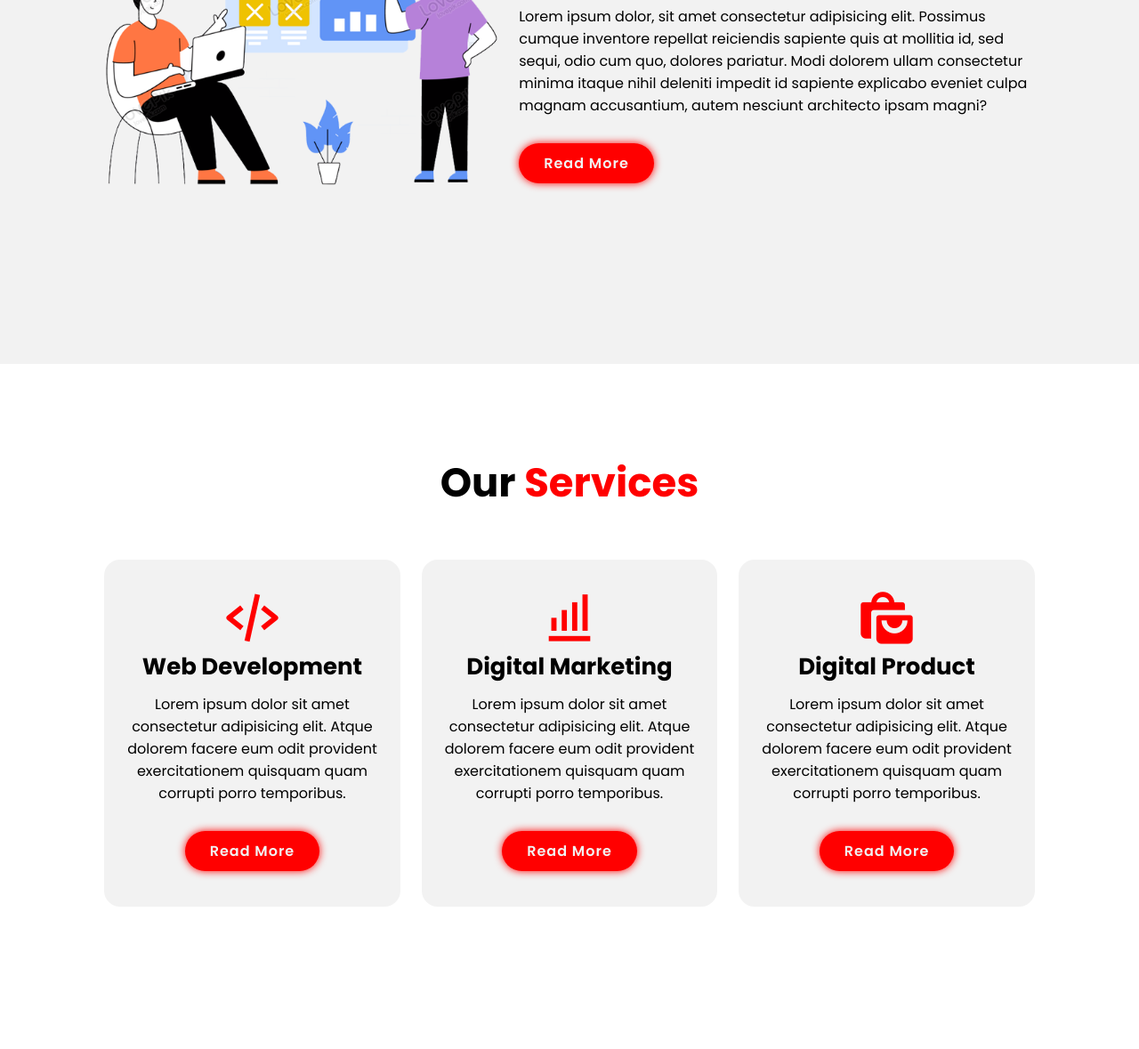
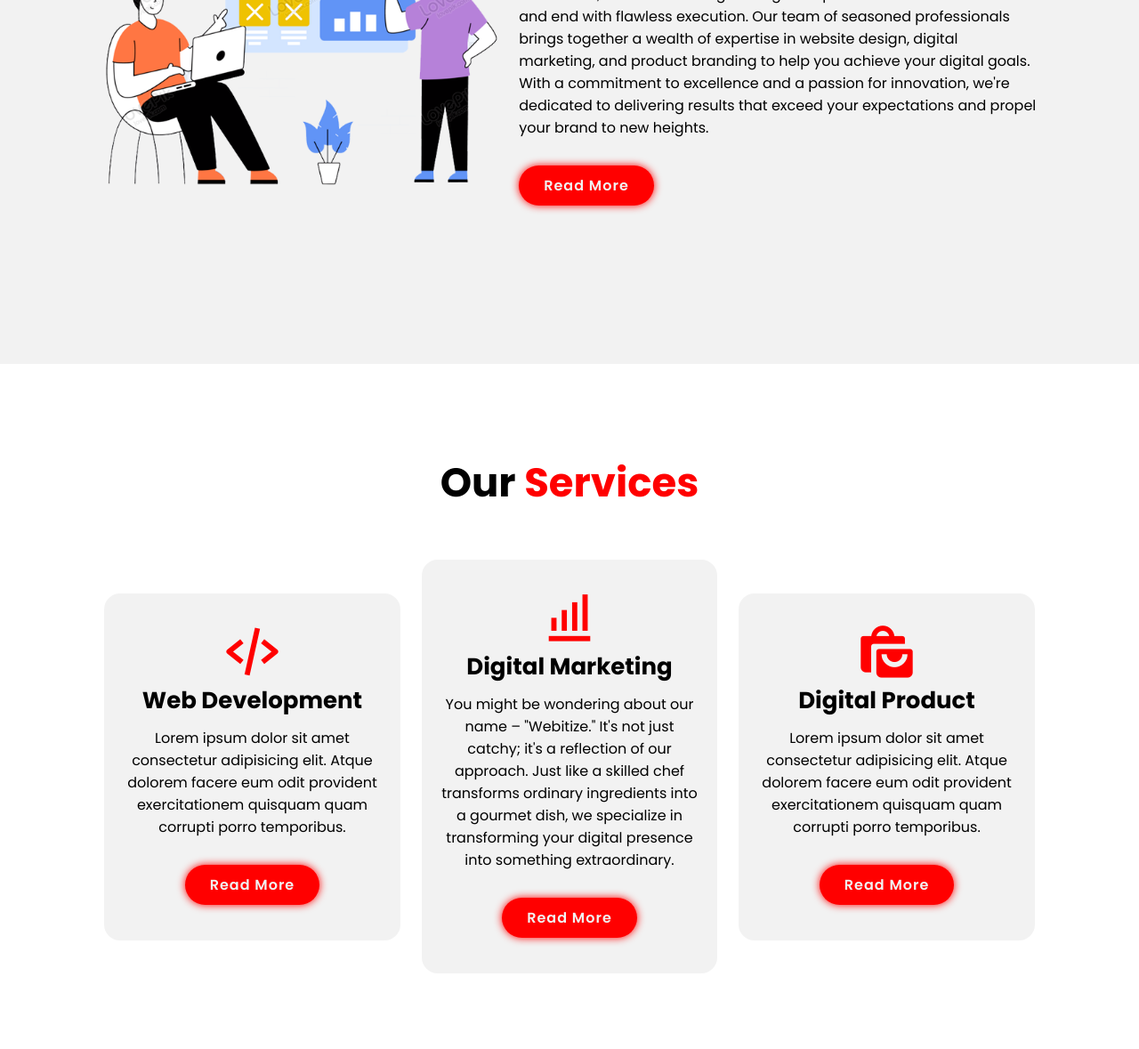
Before and after one commit to sujayr40/portfolio, a plain HTML site: page index.html in a window 1280 px wide. Shown: the part 1191-2370 px from the top of the page at 89% size. Drawn offline with nearby package versions, Linux system fonts and the light colour scheme; some packages are replaced by stand-ins of ours; a script that the page names is missing.

Commit message:
Update index.html

```diff
--- a/index.html
+++ b/index.html
@@ -4,7 +4,7 @@
     <meta charset="UTF-8">
     <meta name="viewport" content="width=device-width, initial-scale=1.0">
     <title>webitize</title>
-    <link rel="icon" href="./image/Favicon.png" type="image/x-icon">
+    <link rel="icon" href="./image/Fevicon.png" type="image/x-icon">
 
     <!-- boxicons -->
     <link href='https://unpkg.com/boxicons@2.1.4/css/boxicons.min.css' rel='stylesheet'>
@@ -33,7 +33,9 @@
             <h1>WEBITIZE</h1>
             <h3>We are a <span class="multiple-text"></span></h3>
             <h3 class="home-h3">Good Business Need <br><span>A Great Website!</span></h3>
-            <p>We are ready to help you create your business website, make your business progress and develop with a good website. digital marketing for your business.</p>
+            <p><span><b>Welcome to Webitize:</span> Your Digital Destination</b><br><br>
+
+                    Welcome to Webitize, where innovation meets imagination, and digital dreams become reality. As your premier digital partner, we're here to help you navigate the ever-evolving digital landscape with creativity, expertise, and passion. Whether you're a startup looking to make your mark or an established brand seeking to reinvent yourself, Webitize is your trusted guide on the journey to digital success.</p>
             <div class="social-media">
                 <a href="#"><i class='bx bxl-facebook' ></i></a>
                 <a href="https://wa.me/7063232363?text=Hello%20I%20am%20interested%20in%20Webitize.%20Can%20you%20help%20me%20with%20my%20query"><i class='bx bxl-whatsapp' ></i></a>
@@ -56,12 +58,12 @@
         <div class="about-content">
             <h2 class="heading">About <span>Us</span></h2>
             <h3>WEBITIZE</h3>
-            <p>Lorem ipsum dolor, sit amet consectetur adipisicing elit. Possimus cumque inventore repellat reiciendis sapiente quis at mollitia id, sed sequi, odio cum quo, dolores pariatur. Modi dolorem ullam consectetur minima itaque nihil deleniti impedit id sapiente explicabo eveniet culpa magnam accusantium, autem nesciunt architecto ipsam magni?</p>
+            <p>At Webitize, we believe that great digital experiences start with a vision and end with flawless execution. Our team of seasoned professionals brings together a wealth of expertise in website design, digital marketing, and product branding to help you achieve your digital goals. With a commitment to excellence and a passion for innovation, we're dedicated to delivering results that exceed your expectations and propel your brand to new heights.</p>
             <a href="#service" class="button" onclick="openPopup('aboutRead')">Read More</a>
                 <div id="aboutRead" class="model">
                     <i class='bx bxs-buildings'></i>
                     <h3>About <span>Us</span></h3>
-                    <p>Lorem ipsum dolor sit, amet consectetur adipisicing elit. Eligendi nemo fuga sed placeat. Odio voluptatem exercitationem voluptatum commodi magni pariatur, sint cumque beatae quas sunt rem, eveniet facere laboriosam doloribus animi reprehenderit! Rem non corrupti quasi laboriosam assumenda id! Officiis quas saepe odit dicta, aliquam nobis quidem, animi iusto, ullam quo accusamus vero et. Sint, nihil!</p>
+                    <p>At Webitize, we believe that great digital experiences start with a vision and end with flawless execution. Our team of seasoned professionals brings together a wealth of expertise in website design, digital marketing, and product branding to help you achieve your digital goals. With a commitment to excellence and a passion for innovation, we're dedicated to delivering results that exceed your expectations and propel your brand to new heights.</p>
                     <button class="button" onclick="closePopup('aboutRead')">Close</button>
                 </div>
         </div>
@@ -87,12 +89,12 @@
             <div class="services-box">
                 <i class='bx bx-bar-chart-alt'></i>
                 <h3>Digital Marketing</h3>
-                <p>Lorem ipsum dolor sit amet consectetur adipisicing elit. Atque dolorem facere eum odit provident exercitationem quisquam quam corrupti porro temporibus.</p>
+                <p>You might be wondering about our name – "Webitize." It's not just catchy; it's a reflection of our approach. Just like a skilled chef transforms ordinary ingredients into a gourmet dish, we specialize in transforming your digital presence into something extraordinary.</p>
                 <a href="#service" class="button" onclick="openPopup('dtmkt')">Read More</a>
                 <div id="dtmkt" class="model model2">
                     <i class='bx bx-bar-chart-alt'></i>
                     <h3>Digital Marketing</h3>
-                    <p>Lorem ipsum dolor sit, amet consectetur adipisicing elit. Eligendi nemo fuga sed placeat. Odio voluptatem exercitationem voluptatum commodi magni pariatur, sint cumque beatae quas sunt rem, eveniet facere laboriosam doloribus animi reprehenderit! Rem non corrupti quasi laboriosam assumenda id! Officiis quas saepe odit dicta, aliquam nobis quidem, animi iusto, ullam quo accusamus vero et. Sint, nihil!</p>
+                    <p>You might be wondering about our name – "Webitize." It's not just catchy; it's a reflection of our approach. Just like a skilled chef transforms ordinary ingredients into a gourmet dish, we specialize in transforming your digital presence into something extraordinary.<br>Our team of experts combines cutting-edge technology with creative flair to deliver results that make you stand out in a crowded digital landscape. From SEO strategies to social media campaigns, we tailor our approach to suit your unique goals and aspirations.<br>Join us on a journey where your digital dreams become reality. Experience the power of Webitize and take your online presence to new heights.</p>
                     <button class="button" onclick="closePopup('dtmkt')">Close</button>
                 </div>
             </div>
```
